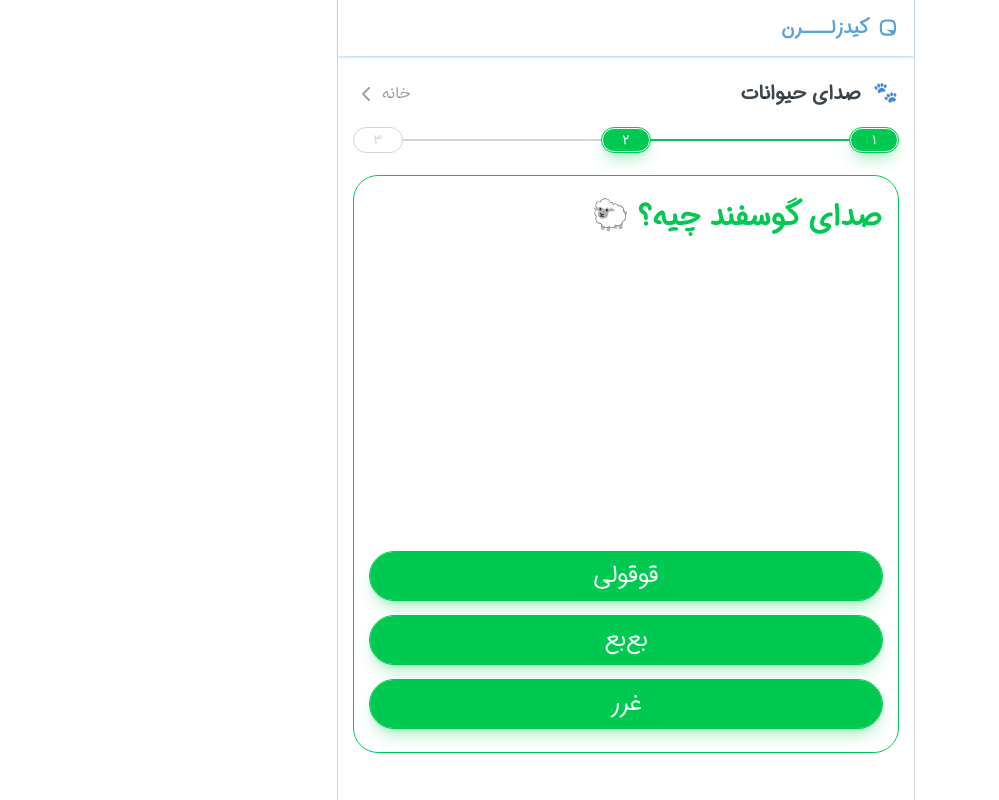
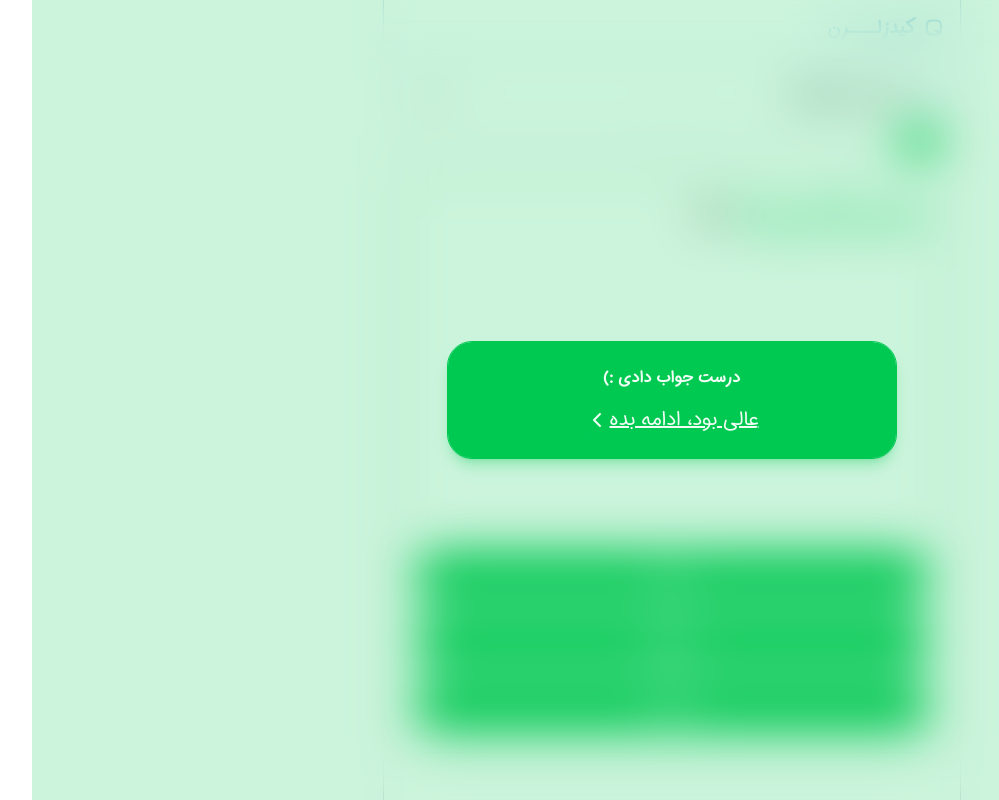
Before and after one commit to parsa-ai/kidslearn, a Next.js app: page /courses/animals-sounds in a window 1280 px wide. Both pictures are taken after a click on the button "موو". Shown: the whole page, without its empty margins (14-1013 px from the left). Built offline with nearby package versions, Linux system fonts and the light colour scheme.

Commit message:
add lagic to single page

```diff
--- a/app/courses/[id]/page.tsx
+++ b/app/courses/[id]/page.tsx
@@ -11,7 +11,9 @@ import { useLessonsStore } from "@/app/context/useLessonsStore"
 import { AgesList } from "@/app/lib/data/AgesList"
 import { Color } from "@/app/lib/Types"
 
-function CoursePage() {
+type ModalType = "done" | "incorect" | "corect" | "none"
+
+export default function CoursePage() {
   const { id } = useParams<{ id: string }>()
 
   const resetLessonStars = useLessonsStore((s) => s.resetLessonStars)
@@ -20,9 +22,11 @@ function CoursePage() {
   const addStar = useLessonsStore((s) => s.addStar)
 
   const [questionIndex, setQuestionIndex] = useState(0)
+  const [modalMode, setModalMode] = useState<ModalType>("none")
+  const [lastCorrectAnswer, setLastCorrectAnswer] = useState<string | null>(null)
+
   const correctAnswer = useRef([0, 0, 0])
 
-  const router = useRouter()
 
   const lesson = useMemo(
     () => lessons.find((l) => l.id === id),
@@ -36,9 +40,9 @@ function CoursePage() {
     [selectedAge]
   )
 
-  useEffect(()=>{
+  useEffect(() => {
     resetLessonStars(id)
-  },[])
+  }, [])
 
   if (!lessons.length) {
     return (
@@ -60,24 +64,38 @@ function CoursePage() {
   }
   function handelSubmit(choeseI: number) {
     if (!lesson || !question) return;
-    if (choeseI == question.answerIndex) {
-      correctAnswer.current[questionIndex] = 1
-      alert("nice")
+
+    const isCorrect = choeseI === question.answerIndex
+    correctAnswer.current[questionIndex] = isCorrect ? 1 : 0
+
+    if (!isCorrect) {
+      setLastCorrectAnswer(question.choices[question.answerIndex])
+    } else {
+      setLastCorrectAnswer(null)
     }
-    else {
-      correctAnswer.current[questionIndex] = 0
-      alert("wrong")
-    }
-    if (lesson.questions.length - 1 > questionIndex) {
-      setQuestionIndex(questionIndex + 1)
-    }
-    else {
-      addStar(lesson.id, correctAnswer.current.filter((i) => i == 1).length)
-      router.push('/')
+
+    setModalMode(isCorrect ? "corect" : "incorect")
+
+    if (questionIndex === lesson.questions.length - 1) {
+      const stars = correctAnswer.current.filter((i) => i === 1).length
+      addStar(lesson.id, stars)
     }
   }
+
   return (
     <article className="cnt py-6 h-full flex flex-col gap-5">
+      {modalMode !== "none" && (
+        <Modal
+          modalMode={modalMode}
+          setModalMode={setModalMode}
+          isLast={questionIndex === lesson.questions.length - 1}
+          onNext={() => setQuestionIndex((i) => i + 1)}
+          correctAnswer={lastCorrectAnswer}
+          totalCorrect={correctAnswer.current.filter((i) => i === 1).length}
+          totalQuestions={lesson.questions.length}
+        />
+      )}
+
       <header className="flex justify-between items-center">
         <h1 className="text-xl font-bold text-primary-dark/80 flex items-center gap-3">
           <span>{lesson.icon}</span>
@@ -134,8 +152,6 @@ function CoursePage() {
   )
 }
 
-export default CoursePage
-
 function Step({
   index,
   activeIndex,
@@ -170,3 +186,104 @@ function Step({
     </>
   )
 }
+
+function Modal({
+  modalMode,
+  setModalMode,
+  isLast,
+  onNext,
+  correctAnswer,
+  totalCorrect,
+  totalQuestions,
+}: {
+  modalMode: ModalType
+  setModalMode: (mode: ModalType) => void
+  isLast: boolean
+  onNext: () => void
+  correctAnswer: string | null
+  totalCorrect: number
+  totalQuestions: number
+}) {
+  const router = useRouter()
+
+  const BaseStyle =
+    "w-dvw h-dvh backdrop-blur-xl absolute inset-0 z-50 flex justify-center items-center cnt"
+
+  const ModeStyle: Record<
+    ModalType,
+    { bg: string; color: Color | undefined; title: string }
+  > = {
+    none: { bg: "", color: undefined, title: "" },
+    corect: {
+      bg: "bg-green-500/20",
+      color: "green",
+      title: "درست جواب دادی :)",
+    },
+    incorect: {
+      bg: "bg-red-500/20",
+      color: "red",
+      title: "غلط بود :(",
+    },
+    done: {
+      bg: "bg-yellow-500/20",
+      color: "yellow",
+      title: "تموووم شد 🦦",
+    },
+  }
+
+  function handleClose() {
+    if (modalMode === "corect" || modalMode === "incorect") {
+      if (isLast) {
+        setModalMode("done")
+      } else {
+        setModalMode("none")
+        onNext()
+      }
+      return
+    }
+
+    if (modalMode === "done") {
+      router.push("/")
+    }
+  }
+
+  return (
+    <div className={`${BaseStyle} ${ModeStyle[modalMode].bg}`}>
+      <Div
+        className="w-full max-w-md rounded-3xl! cnt py-6 px-4 flex flex-col gap-4 items-center "
+        color={ModeStyle[modalMode].color}
+        isActive="active"
+      >
+        <h2 className="font-bold">
+          {ModeStyle[modalMode].title}
+        </h2>
+
+        {modalMode === "incorect" && correctAnswer && (
+          <p className="text-xl">
+            جواب درست
+            {" "}<span className="font-bold underline">
+              {correctAnswer}
+            </span> {" "}
+         بود
+          </p>
+        )}
+
+        {modalMode === "done" && (
+          <p className="text-2xl font-bold text-center">
+            {totalCorrect}  از {totalQuestions} تا سوال رو درست جواب دادی 👏
+          </p>
+        )}
+
+        <Button
+          color={ModeStyle[modalMode].color}
+          isActive="active"
+          onClick={handleClose}
+          className="flex underline text-xl items-center"
+
+        >
+          {modalMode === "done" ? "بازگشت به خانه" : modalMode ==="corect" ? "عالی بود، ادامه بده" : "اشکال نداره، ادامه بده"} <ChevronLeft/>
+        </Button>
+      </Div>
+    </div>
+  )
+}
```
